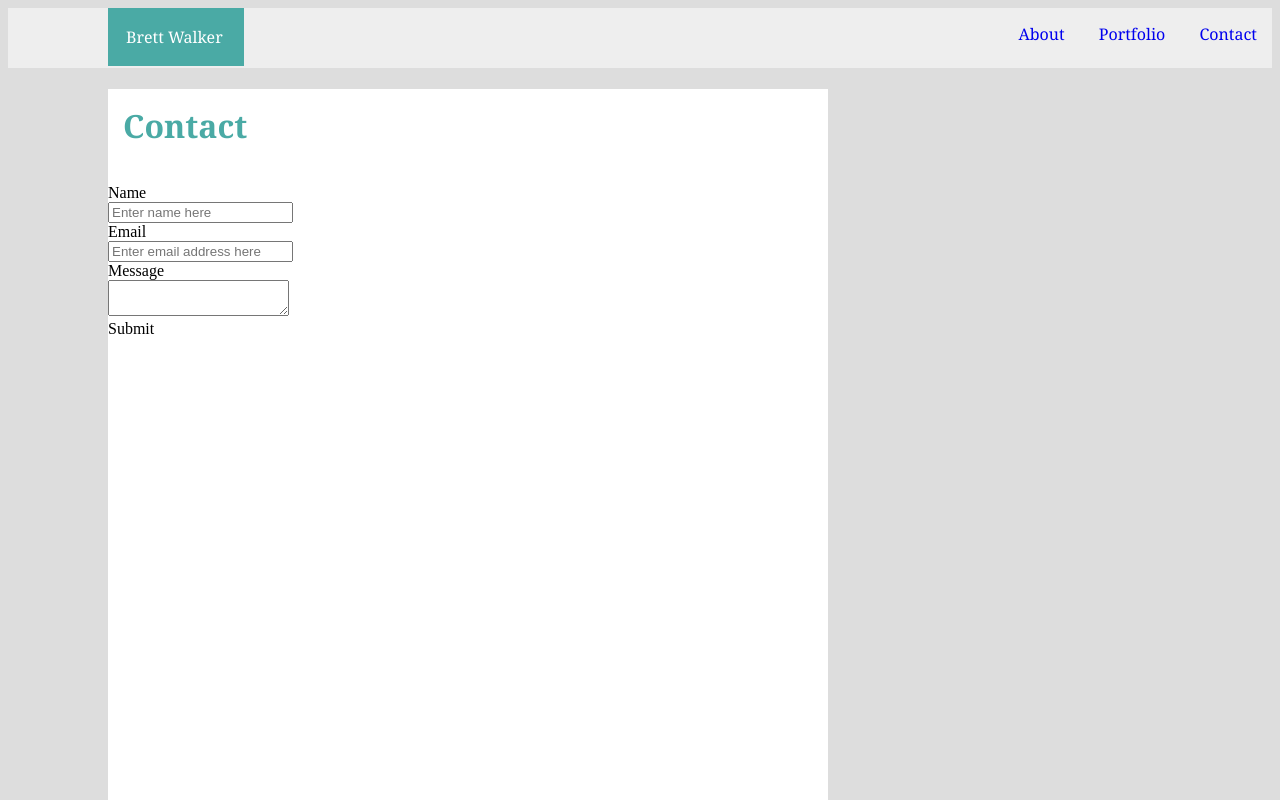
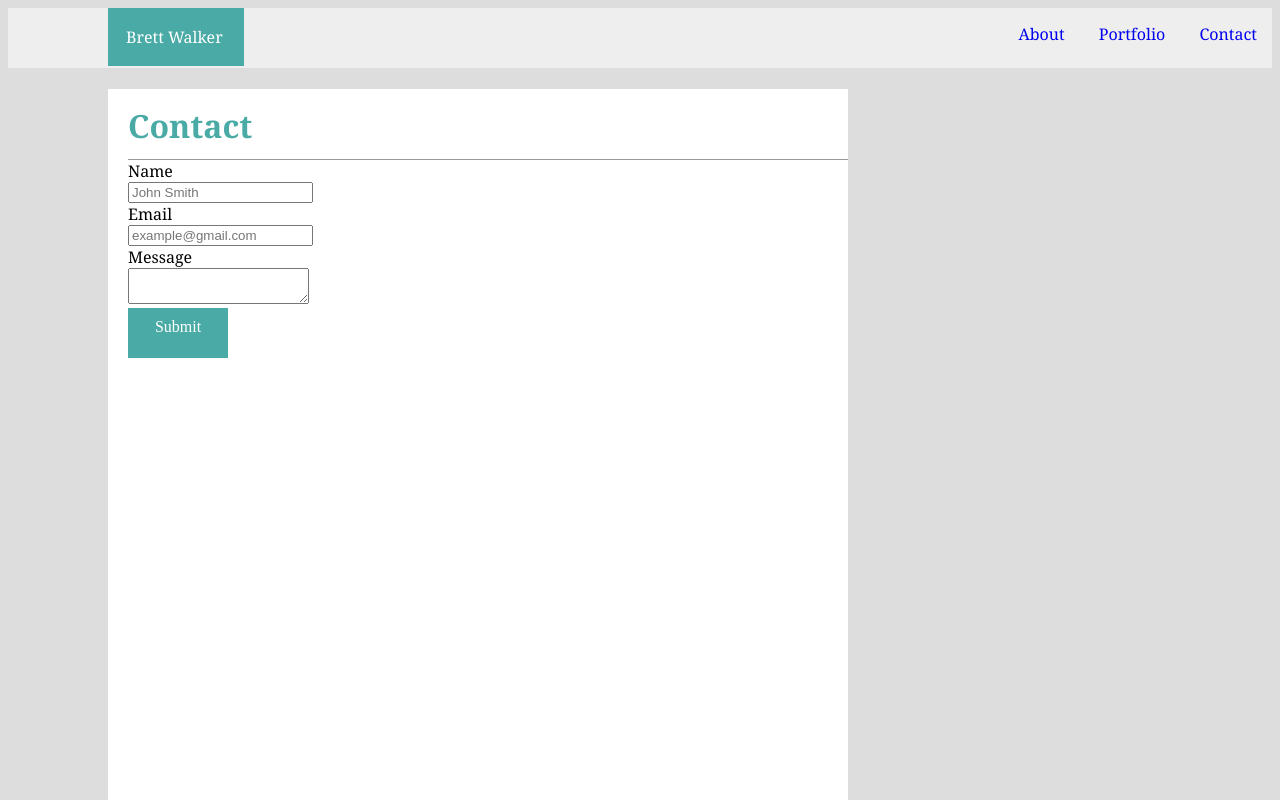
Before and after one commit to bsw975/Responsive-Portfolio, a plain HTML site: page contact.html in a window 1280 px wide. Shown: the top 800 px of the page. Drawn offline with Linux system fonts and the light colour scheme.

Commit message:
contact and other fixes

```diff
--- a/assets/css/style.css
+++ b/assets/css/style.css
@@ -5,7 +5,7 @@ body {
 }
 h1 {
     font-family: 'Georgia', Times, "Times New Roman", serif;
-    padding: 15px;
+    padding-top: 15px;
     color: #4aaaa5;
 }
 img { /* in me test the image didn't need relative */
@@ -17,6 +17,9 @@ span {
     padding: 15px;
 }
 /* ==========CLASSES========= */
+.contactInput {
+    font-family: 'Georgia', Times, "Times New Roman", serif;
+}
 .container {
 /*  Container that holds the image, contact, index content
     is smaller on smaller screens */
@@ -25,6 +28,7 @@ span {
     width: 720px;
     height: 1000px;
     background: white;
+    padding-left: 20px;
 }
 .image1Label {
     top: 180px;
@@ -75,6 +79,12 @@ span {
     float: right;
     border: 5px solid black;
 }
+.pageName {
+    width: 720px;
+    height: 70px;
+    border-bottom: 1px solid #999;
+    padding-left: 0px;
+}
 .portfolioRow {
     float: left;
     position: relative;
@@ -87,12 +97,6 @@ span {
     position: relative;
     text-align: center;
 }
-/* .myName {
-    width: 240px;
-    height: 80px;
-    background: teal;
-    float: left;
-} */
 .row{
     margin: 0 auto;
     width: 960px;
@@ -112,7 +116,16 @@ span {
     padding: 18px;
     color: white;
 }
-
+#submit {
+    width: 100px;
+    background: #4aaaa5;
+    color: white;
+    text-align: center;
+    width: 80px;
+    height: 30px;
+    /* background: #4aaaa5; */
+    padding: 10px;
+}
 /*
   These rules take effect when the browser's width
   is either 768px or less.
@@ -157,10 +170,4 @@ span {
         float: left;
         width: 100%;
     }
-    #submit {
-        width: 80px;
-        height: 30px;
-        background: #4aaaa5;
-        padding: 10px;
-    }
 }
--- a/contact.html
+++ b/contact.html
@@ -22,18 +22,20 @@
       </div> <!-- end navigation bar -->
 
     <div class="container">
-      <h1>Contact</h1>
+        <div class="pageName">
+            <h1>Contact</h1>
+        </div>
         <div class="mainAreaContact">
           <div id="Separator">
               </div>
           <div class="contactInput">
               Name
           </div>
-          <input placeholder="Enter name here"/>
+          <input placeholder="John Smith"/>
           <div class="contactInput">
               Email
           </div>
-          <input placeholder="Enter email address here"/>
+          <input placeholder="example@gmail.com"/>
           <div class="contactInput">
               Message
           </div>
```
